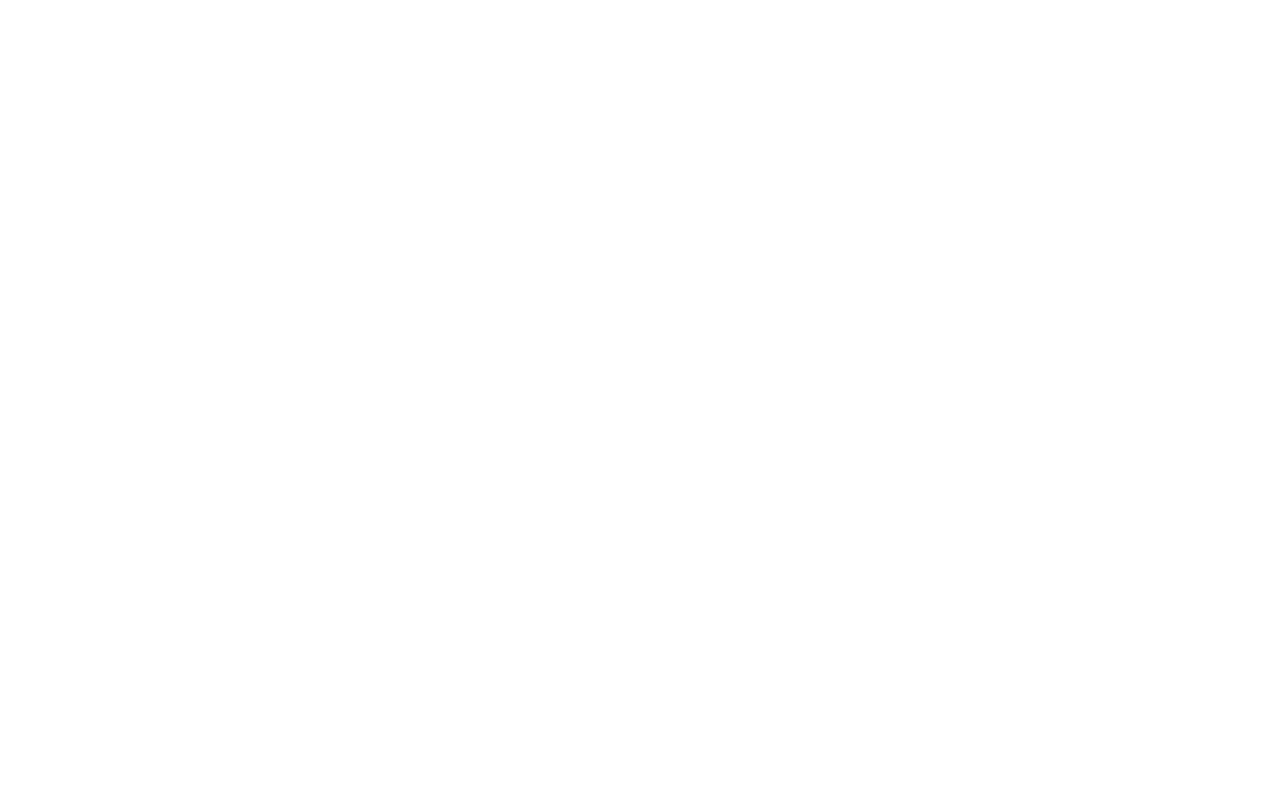
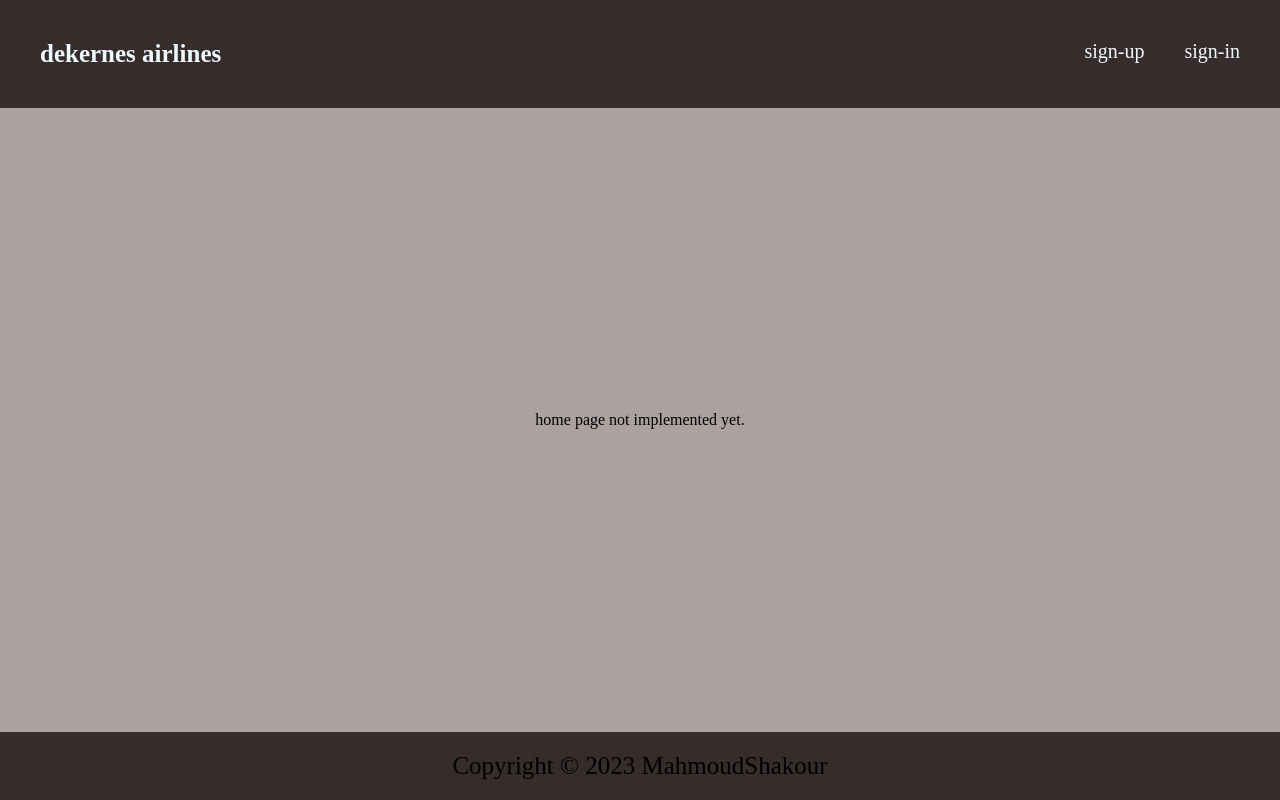
Before and after one commit to MahmoudShakour/dekernes_airlines, a React (Create React App) app in the folder client/: page / in a window 1280 px wide. Before the commit this address had no page. Built offline with nearby package versions, Linux system fonts and the light colour scheme.

Commit message:
Add home page

```diff
--- a/client/src/Api/Sign-in.js
+++ b/client/src/Api/Sign-in.js
@@ -7,9 +7,10 @@
 
     if(response.ok){
         const resp=await response.json();
+        console.log(resp);
         localStorage.setItem('token',resp.accessToken);
         console.log(localStorage.getItem('token'));
-        return true;
+        return resp.user;
     }
     else{
         return false;
--- a/client/src/App.js
+++ b/client/src/App.js
@@ -1,15 +1,22 @@
+import { useState } from "react";
 import LoginPage from "./Pages/login_page/LoginPage";
 import SignupPage from "./Pages/signup_page/SignupPage";
 import "./Styles/App.css";
 import { BrowserRouter, Routes, Route } from "react-router-dom";
+import HomePage from "./Pages/home_page/HomePage";
 
 function App() {
+  const [user, setUser] = useState(null);
 
+  const changeUser= (newUser)=>{
+    setUser(newUser);
+  }
   return (
     <BrowserRouter>
       <Routes>
-        <Route path="/login" element={<LoginPage/>} />
-        <Route path="/sign-up" element={<SignupPage/>} />
+        <Route path="/login" element={<LoginPage user={user} changeUser={changeUser} />} />
+        <Route path="/sign-up" element={<SignupPage user={user} />} />
+        <Route path="/" element={<HomePage user={user} />} />
       </Routes>
     </BrowserRouter>
   );
--- a/client/src/Components/Login.js
+++ b/client/src/Components/Login.js
@@ -2,7 +2,7 @@
 import signIn from "../Api/Sign-in";
 import { useNavigate } from "react-router-dom";
 import { useState } from "react";
-export default function Login() {
+export default function Login({user,changeUser}) {
   const navigate = useNavigate();
   const [visible, setVisible] = useState(false);
 
@@ -12,9 +12,10 @@
       username: e.target.username.value,
       password: e.target.password.value,
     };
-    const isSignedIn = await signIn(data);
-    console.log(isSignedIn);
-    if (isSignedIn) {
+    const loggedUser = await signIn(data);
+    console.log(loggedUser);
+    if (loggedUser) {
+      changeUser(loggedUser);
       navigate("/", { replace: true });
     } else {
       setVisible(true);
--- a/client/src/Components/NavBar.js
+++ b/client/src/Components/NavBar.js
@@ -1,16 +1,29 @@
 import style from "../Styles/NavBar.module.css";
 
-export default function NavBar(){
-
-    return (
-        <div className={style.container} >
-            <div className={style.title} >
-                dekernes airlines
-            </div>
-            <div className={style.section} >
-                <a  className={style.a} href="http://localhost:3000/sign-up" >sign-up</a>
-                <a className={style.a} href="http://localhost:3000/login" >sign-in</a>
-            </div>
+export default function NavBar({ user }) {
+  return (
+    <div className={style.container}>
+      <div className={style.title}>dekernes airlines</div>
+      {user ? (
+        <div className={style.section}>
+        <div> user.username</div>
+        <a className={style.a} href="http://localhost:3000/flight">
+            reserve a flight
+          </a>
+          <a className={style.a} href="http://localhost:3000/purchases">
+            my purchases
+          </a>
+      </div>
+      ) : (
+        <div className={style.section}>
+          <a className={style.a} href="http://localhost:3000/sign-up">
+            sign-up
+          </a>
+          <a className={style.a} href="http://localhost:3000/login">
+            sign-in
+          </a>
         </div>
-    )
+      )}
+    </div>
+  );
 }
--- /dev/null
+++ b/client/src/Pages/home_page/HomePage.js
@@ -0,0 +1,15 @@
+import Footer from "../../Components/Footer";
+import NavBar from "../../Components/NavBar";
+import style from "./homePage.module.css";
+
+export default function HomePage({user}) {
+  return (
+    <div className={style.page} >
+      <NavBar user={user} />
+      <div className={style.formContainer} >
+        home page not implemented yet.
+      </div>
+      <Footer />
+    </div>
+  );
+}
--- /dev/null
+++ b/client/src/Pages/home_page/homePage.module.css
@@ -0,0 +1,12 @@
+.page{
+    height: 100%;
+    display: flex;
+    flex-direction: column;
+}
+
+.formContainer{
+    flex: 1;
+    display: grid;
+    place-content: center;
+    background-color: #aca1a1;
+}
--- a/client/src/Pages/login_page/LoginPage.js
+++ b/client/src/Pages/login_page/LoginPage.js
@@ -3,12 +3,12 @@
 import NavBar from "../../Components/NavBar";
 import style from "./loginPage.module.css";
 
-export default function LoginPage() {
+export default function LoginPage({ user, changeUser }) {
   return (
-    <div className={style.page} >
-      <NavBar />
-      <div className={style.formContainer} >
-        <Login />
+    <div className={style.page}>
+      <NavBar user={user} />
+      <div className={style.formContainer}>
+        <Login changeUser={changeUser} />
       </div>
       <Footer />
     </div>
```
Also changed, not shown: client/src/Components/SignUp.js (+1 -6 lines).
